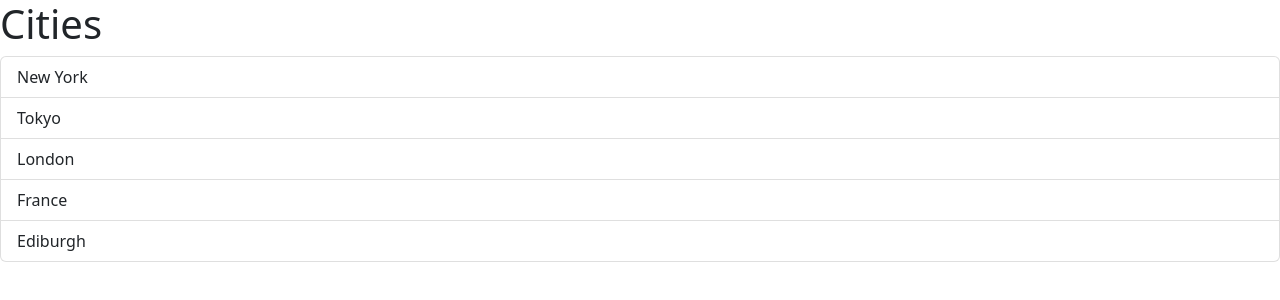
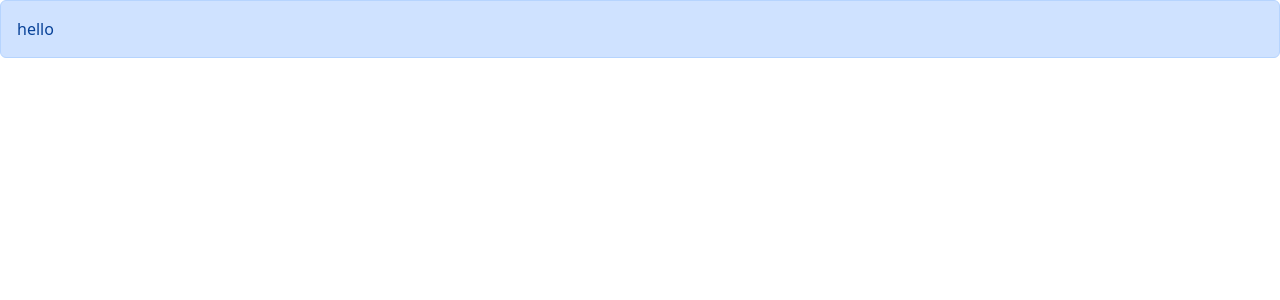
Before and after one commit to ZoeUtting/react-app, a React (Vite) app: page / in a window 1280 px wide. Shown: the top 300 px of the page. Built offline with nearby package versions, Linux system fonts and the light colour scheme.

Commit message:
pASSING cHILDREN

```diff
--- a/src/App.tsx
+++ b/src/App.tsx
@@ -1,21 +1,14 @@
-import ListGroup from './components/ListGroup';
+import Alert from "./components/Alert";
 
 function App() {
-  let items = [
-    'New York',
-    'Tokyo',
-    'London',
-    'France',
-    'Ediburgh'];
 
-    const handleSelectItem = (item:string) => {
-      console.log(item)
-
-    }
-
-  return <div>
-    <ListGroup items={items} heading="Cities" onSelectItem={handleSelectItem} />
+  return  (
+  <div>
+   <Alert>
+    hello
+    </Alert>
   </div>
+  )
 }
 
 export default App;
--- /dev/null
+++ b/src/components/Alert.tsx
@@ -0,0 +1,14 @@
+import { ReactNode } from "react";
+
+interface Props {
+    children: ReactNode;
+
+}
+
+const Alert = ({children}: Props) => {
+  return (
+    <div className="alert alert-primary" >{children}</div>
+  )
+}
+
+export default Alert
```
